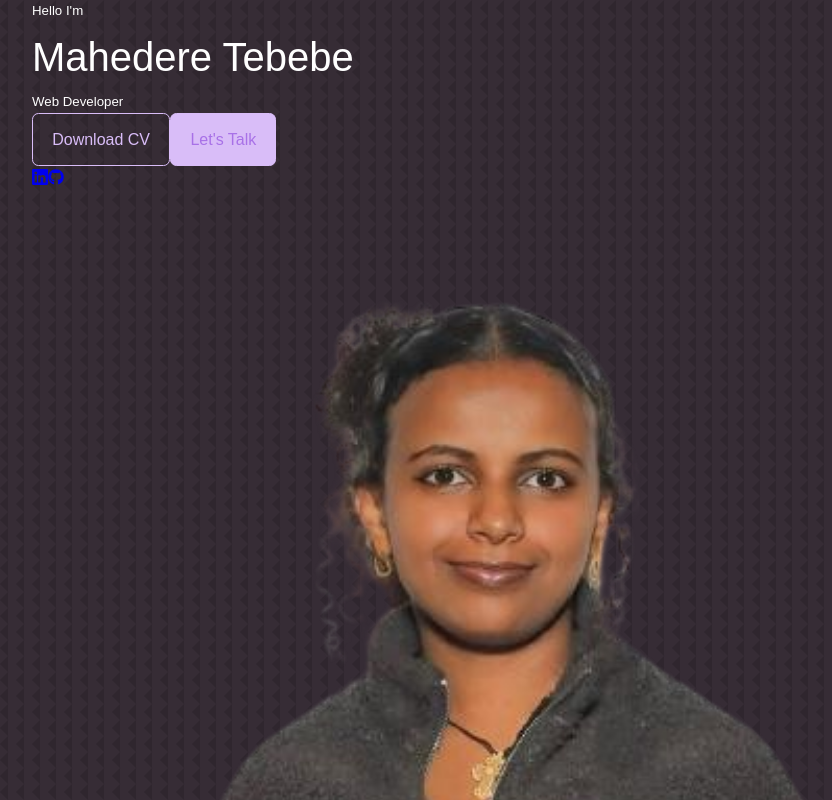
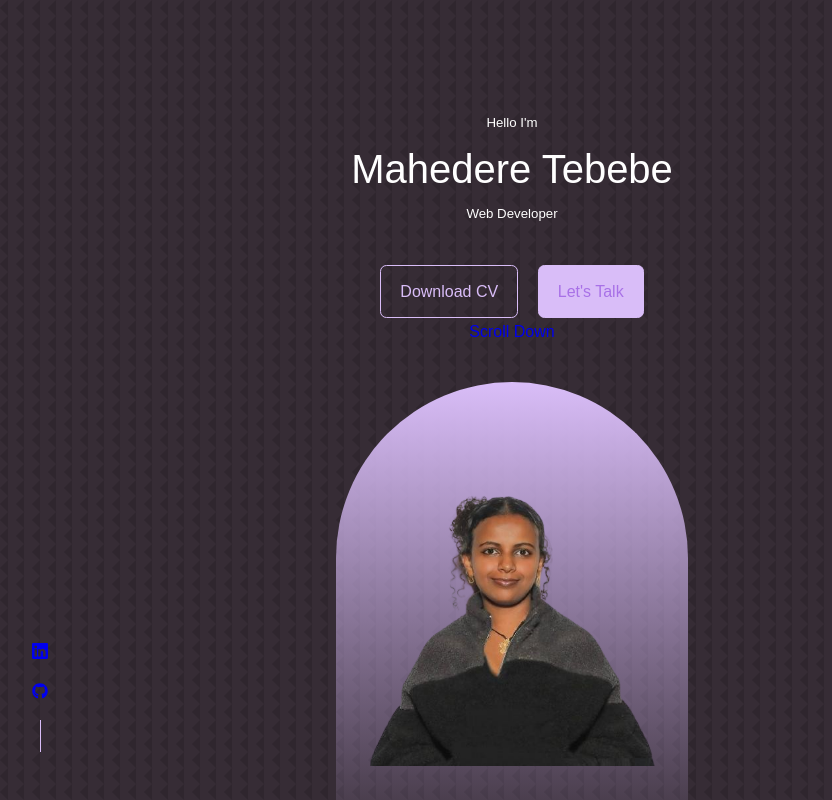
Before and after one commit to Mahedere/Mahedere_Portfolio_react, a React (Create React App) app in the folder react-mahedere-portfolio/: page / in a window 1280 px wide. Shown: the top 800 px of the page, without its empty margins (128-960 px from the left). Built offline with nearby package versions, Linux system fonts and the light colour scheme.

Commit message:
header css components added

```diff
--- a/react-mahedere-portfolio/src/components/Header/header.css
+++ b/react-mahedere-portfolio/src/components/Header/header.css
@@ -0,0 +1,43 @@
+header{
+    height:100vh;
+    padding-top: 7rem;
+    overflow: hidden;
+}
+.header_container{
+    text-align: center;
+    height: 100%;
+    position: relative;
+}
+.cta{
+    margin-top: 2.5rem;
+    display: flex;
+    gap:1.2rem;
+    justify-content:center;
+}
+.header_socials{
+    display: flex;
+    flex-direction: column;
+    align-items: center;
+    gap: 0.8rem;
+    position: absolute;
+    left:0;
+    bottom:3rem;
+}
+.header_socials::after{
+    content:'';
+    width:1px;
+    height:2rem;
+    background: var(--color-primary);
+}
+.me{
+    background: linear-gradient(var(--color-primary),transparent);
+    width: 22rem;
+    height:30rem;
+    position: absolute;
+    left:calc(50% - 11rem);
+    margin-top: 4rem;
+    border-radius: 12rem 12rem 0 0;
+    overflow: hidden;
+    padding: 5rem 1.5rem 1.5rem 1.5rem;
+
+}
```
